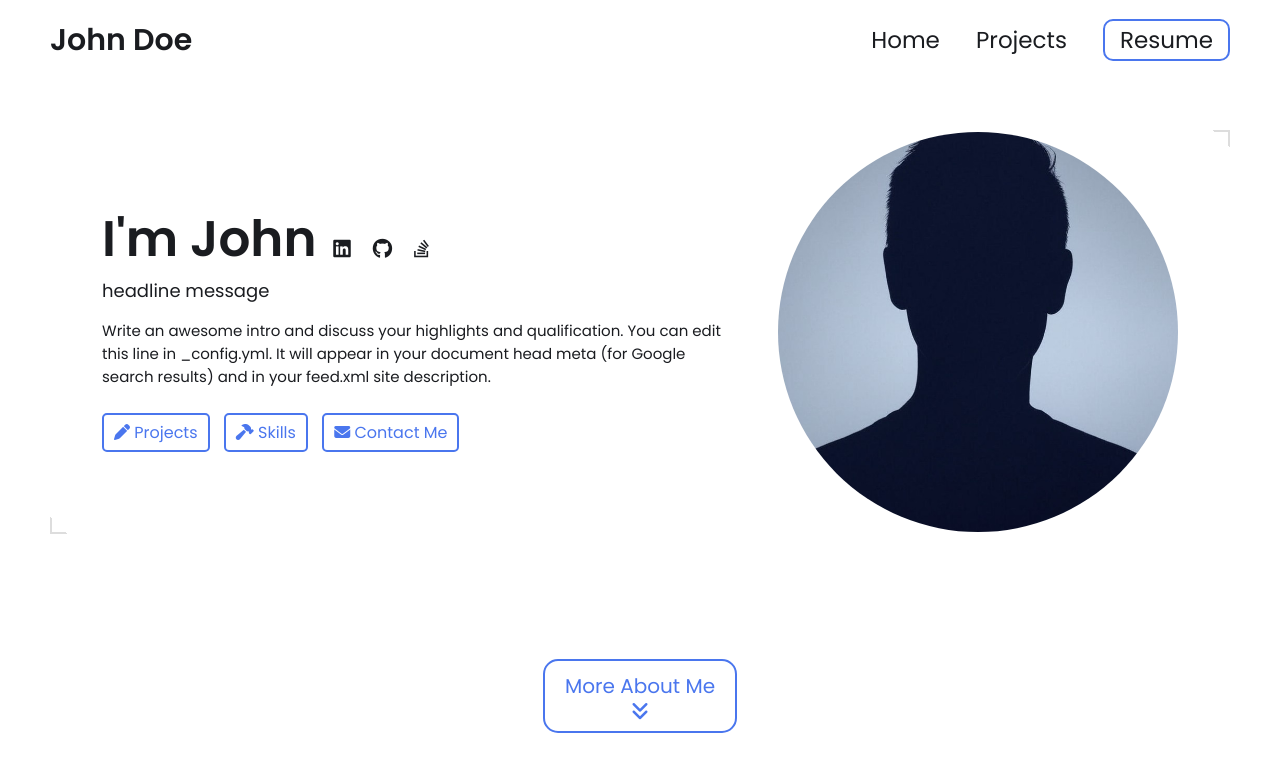
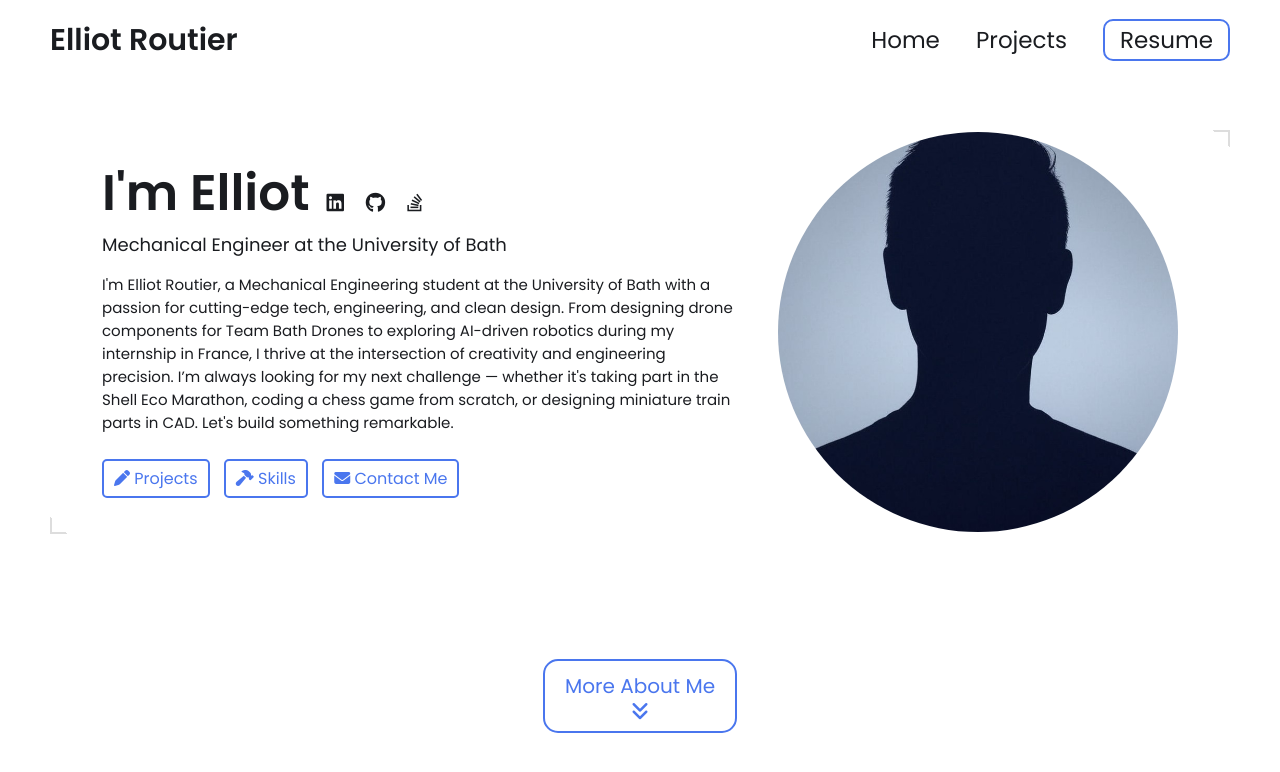
Before and after one commit to elliotroutier/elliot_portfolio, a Jekyll site: the page built from index.html, in a window 1280 px wide and 900 px high. Shown: the top 772 px of the window. Built offline with Jekyll 4.4.1, drawn with Linux system fonts in a browser that asks for light colours.

Commit message:
Update _config.yml
test

```diff
--- a/_config.yml
+++ b/_config.yml
@@ -7,17 +7,21 @@
 
 # Main Page Setup
 
-title: John Doe's Portfolio # This is what shows up in the tab of the browser
+title: Elliot Routier's Portfolio # This is what shows up in the tab of the browser
 
 
 
 # Hero Section
-name: John Doe
-headline: headline message
+name: Elliot Routier
+headline: Mechanical Engineer at the University of Bath
 description: >- # dont remove this line. this will ignore all new lines until the next section
-  Write an awesome intro and discuss your highlights and qualification. You can edit this
-  line in _config.yml. It will appear in your document head meta (for
-  Google search results) and in your feed.xml site description.
+  I'm Elliot Routier, a Mechanical Engineering student at the University of Bath with a
+  passion for cutting-edge tech, engineering, and clean design. From designing drone components
+  for Team Bath Drones to exploring AI-driven robotics during my internship in France,
+  I thrive at the intersection of creativity and engineering precision. I’m always looking
+  for my next challenge — whether it's taking part in the Shell Eco Marathon, coding a chess
+  game from scratch, or designing miniature train parts in CAD.
+  Let's build something remarkable.
 
 # Place your profile image in /assets/images/profile-image/folder and edit the file name
 profile_image: ./assets/images/profile-image/avatar.jpeg
```
